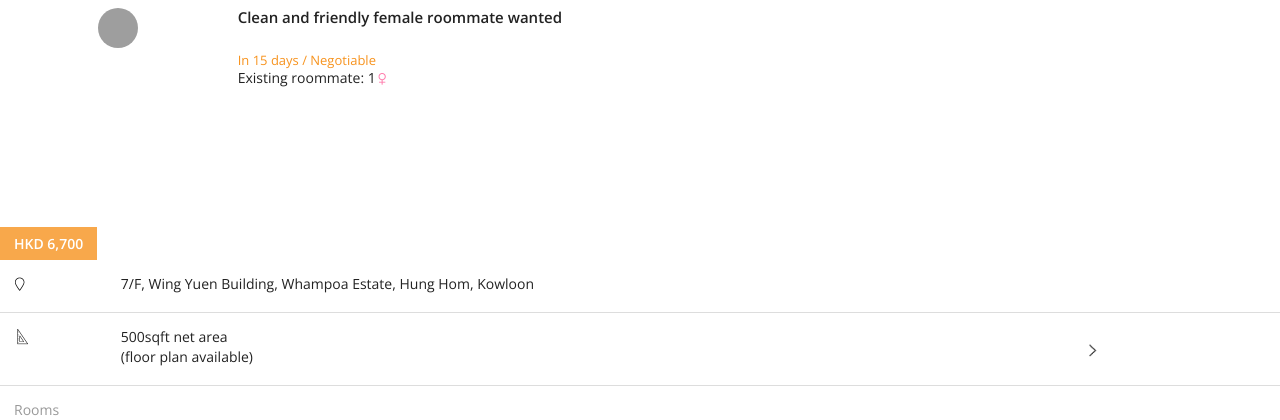
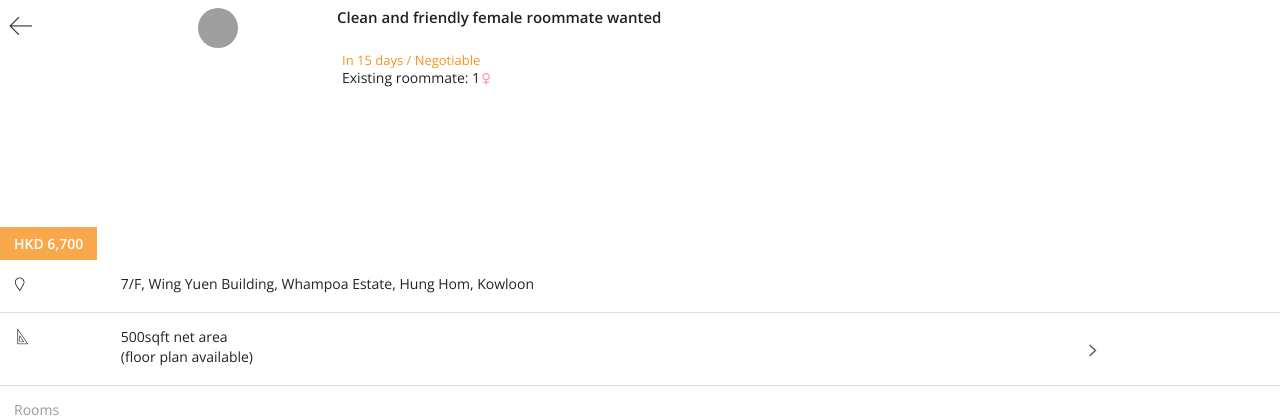
Before and after one commit to MilesWen/Roomie.hk, a Django app: template bulletin/templates/bulletin/details.html in a window 1280 px wide. Shown: the top 420 px of the page. Run offline with Django 3.2, Linux system fonts and the light colour scheme; the template is opened without the code that fills it, so the values that code supplies are empty; some libraries are stand-ins or nearby versions; grey boxes are pictures that could not be loaded.

Commit message:
FIX: Detail page layout

```diff
--- a/bulletin/static/bulletin/css/style.css
+++ b/bulletin/static/bulletin/css/style.css
@@ -391,7 +391,7 @@ ul.listing-renter-about li {
 	display: inline-block;
 	width: 48px;
 	height: 48px;
-	zoom:1;
+	zoom:0.5;
 	background: url('../assets/icons.png') 0 -48px;
 }
 .btn-edit {
--- a/bulletin/templates/bulletin/details.html
+++ b/bulletin/templates/bulletin/details.html
@@ -10,24 +10,27 @@
 {% block body_block %}
 	<div class='nav-header'>
 		<div class="row">
+			<div class='col-xs-1' style='padding:0;padding-top:0.4em;margin-left:-5px;'>
+				<a href=''><span class='btn-back'></span></a>
+			</div>
 			<div class='profile-pic col-xs-2'>
 				<div class='image-round-wrapper'>
 					<img src='https://encrypted-tbn0.gstatic.com/images?q=tbn:ANd9GcQA92yqBQc3NSvA6sHu5-VAY3fIz4i0-VM-_cUZrYb-s6lUqyfvsA' height=40/>
 				</div>
 			</div>
-			<div class='headline col-xs-10'>
+			<div class='headline col-xs-9'>
 				<h3 class='js-listing-card-headline'>Clean and friendly female roommate wanted</h3>
 			</div>
 		</div>
 		<div class='row'>
-			<div class='col-xs-2'></div>
-			<div class='col-xs-10'>
+			<div class='col-xs-3'></div>
+			<div class='col-xs-9'>
 				<h4 class='header-subline js-listing-card-subline'>In 15 days / Negotiable</h4>
 			</div>
 		</div>
 		<div class='row'>
-			<div class='col-xs-2'></div>
-			<div class='col-xs-10'>
+			<div class='col-xs-3'></div>
+			<div class='col-xs-9'>
 				<p class='js-listing-card-existingRoommates'>Existing roommate: 1<span class='icon-gender-f icon-inline'></span></p>
 			</div>
 		</div>
```
